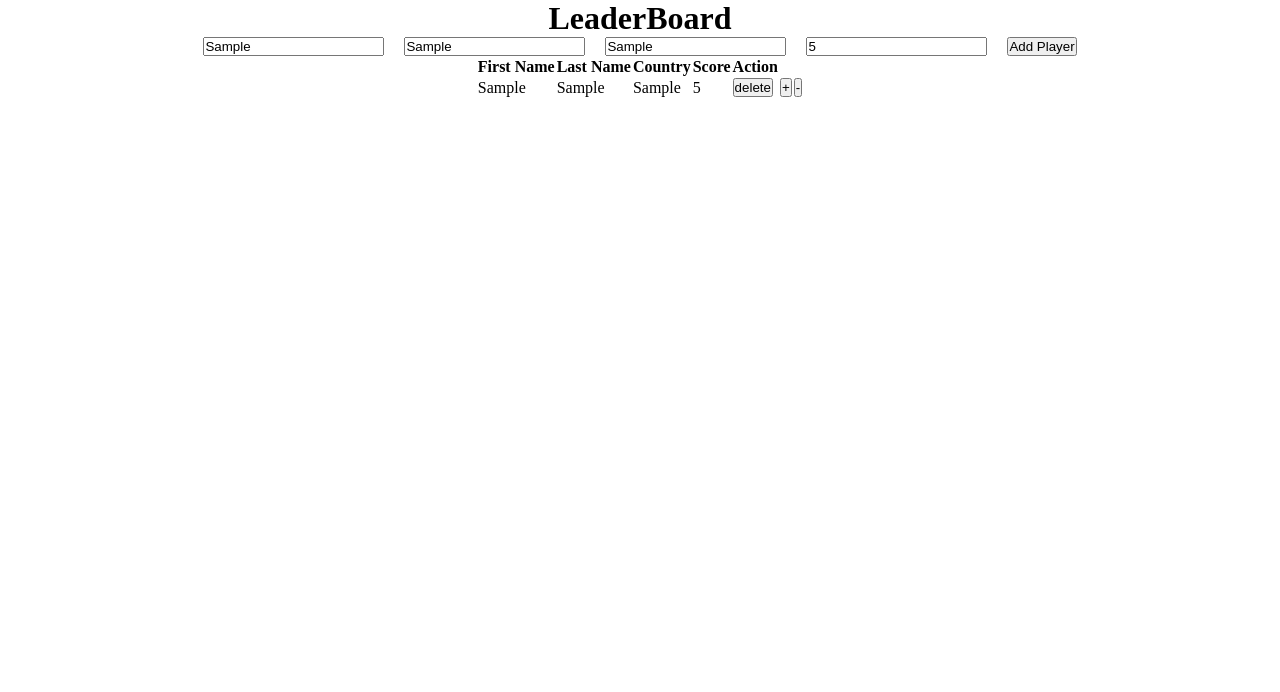
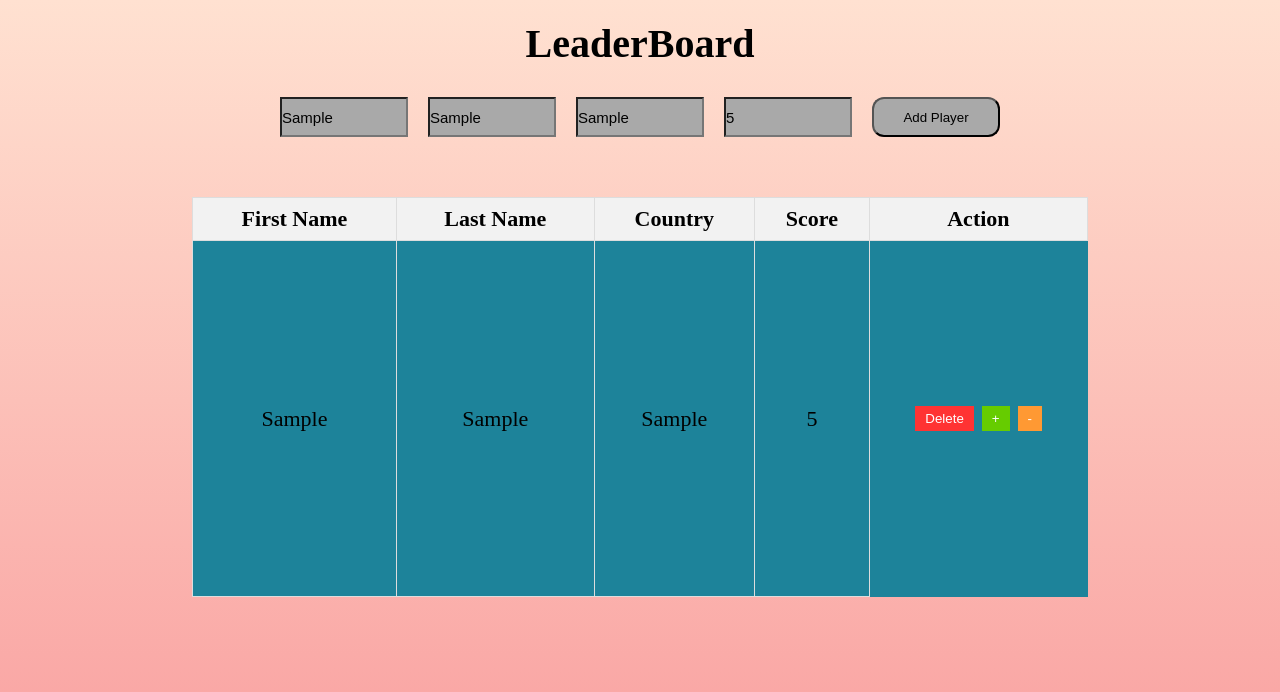
Before and after one commit to Prateekyadav01/Day8_Js_Project, a plain HTML site: page index.html in a window 1280 px wide. Both pictures are taken after typing "Sample", "Sample", "Sample", "5" into the empty fields and a click on the button "Add Player". Drawn offline with Linux system fonts and the light colour scheme.

Commit message:
js is done

```diff
--- a/index.js
+++ b/index.js
@@ -9,11 +9,11 @@ let btnScore = document.getElementById('button1');
 let dynamic = document.getElementById('dynamic');
 // console.log(country, score);
 
-let data=[];
+let data = [];
 
-btnScore.addEventListener('click', function(e){
-    let div1 = document.createElement('div');
-    let newData ={
+btnScore.addEventListener('click', function (e) {
+
+    let newData = {
         firstName: firstName.value,
         lastName: lastName.value,
         country: country.value,
@@ -30,45 +30,53 @@ btnScore.addEventListener('click', function(e){
 })
 
 
-function dataFetch (){
-    dynamic.innerHTML = ''; // Clear previous table
+function dataFetch() {
+    dynamic.innerHTML = '';
 
     let table = document.createElement('table');
     let thead = document.createElement('thead');
     let tbody = document.createElement('tbody');
 
-    // Table headers
+
     thead.innerHTML = `
     <tr>
-            <th>First Name</th>
-            <th>Last Name</th>
-            <th>Country</th>
-            <th>Score</th>
-            <th>Action</th>
+        <th class="header-cell">First Name</th>
+        <th class="header-cell">Last Name</th>
+        <th class="header-cell">Country</th>
+        <th class="header-cell">Score</th>
+        <th class="header-cell">Action</th>
     </tr>
 `;
 
-    // Table rows
+
     data.forEach(rowData => {
         let row = document.createElement('tr');
         row.innerHTML = `
-            <td>${rowData.firstName}</td>
-            <td>${rowData.lastName}</td>
-            <td>${rowData.country}</td>
-            <td>${rowData.score}</td>
-            <td><button onclick="handleDelete(this)">delete</button></td>
-            <td><button onclick="handlePlus(this)">+</button></td>
-            <td><button onclick="handleminus(this)">-</button></td>
+        <td class="data-cell">${rowData.firstName}</td>
+        <td class="data-cell">${rowData.lastName}</td>
+        <td class="data-cell">${rowData.country}</td>
+        <td class="data-cell">${rowData.score}</td>
+        <td class="action-cell">
+            <button class="delete-btn" onclick="handleDelete(this)">Delete</button>
+            <button class="plus-btn" onclick="handlePlus(this)">+</button>
+            <button class="minus-btn" onclick="handleMinus(this)">-</button>
+        </td>
     `;
         tbody.appendChild(row);
     });
 
+
+    table.classList.add('data-table');
+    thead.classList.add('table-header');
+    tbody.classList.add('table-body');
+
     table.appendChild(thead);
     table.appendChild(tbody);
+
     dynamic.appendChild(table);
 }
 
-function handlePlus(button){
+function handlePlus(button) {
     let row = button.parentElement.parentElement;
     let index = Array.from(row.parentElement.children).indexOf(row);
     console.log(data[index].score);
@@ -77,15 +85,15 @@ function handlePlus(button){
     dataFetch();
 }
 
-function handleminus(button){
+function handleMinus(button) {
     let row = button.parentElement.parentElement;
     let index = Array.from(row.parentElement.children).indexOf(row);
-   if(data[index].score > 5){
+    if (data[index].score > 5) {
         data[index].score = parseInt(data[index].score) - 5;
     }
     dataFetch();
 }
-function handleDelete(button){
+function handleDelete(button) {
     let row = button.parentElement.parentElement;
     let index = Array.from(row.parentElement.children).indexOf(row);
     data.splice(index, 1);
--- a/style.css
+++ b/style.css
@@ -12,43 +12,120 @@
     /* justify-content: center; */
     /* margin-top: 50px; */
     width: 100%;
-    height: 100vh;
-    background-color: rgb(255, 255, 255);
+    min-height: 100vh;
+    background: linear-gradient(rgb(255 225 209),rgb(249 159 159));
+
 }
 .static{
     display: flex;
     gap: 20px;
+    justify-content: center;
+    width: 80vw;
+    height: 10vh;
+}
+.static input {
+    display: flex;
+    width: 10vw;
+    /* border: 2px solid red; */
+    height: 5vh;
+    margin-top: 30px;
+    align-items: center;
+    justify-content: center;
+    /* border-radius: 0.75rem; */
+    background-color: darkgray;
+    color: black;
+    font-size: 15px;
+    /* font-weight: bold; */
+}
+h1{
+    font-size: 40px;
+    font-weight: 600;
+    margin-top: 20px;
+}
+
+.static button{
+    display: flex;
+/* border: 2px solid red; */
+height: 5vh;
+margin-top: 30px;
+align-items: center;
+width: 10vw;
+
+justify-content: center;
+border-radius: 0.75rem;
+background-color: darkgray;
+color: black;
+}
+
+.static button:hover{
+    background-color: #66cc00;
+    cursor: pointer;
+}
+
+/* Table */
+.data-table {
+    width: 100%;
+    border-collapse: collapse;
+    background-color: rgb(29, 131, 154);
+}
+
+/* Table header */
+.table-header {
+    background-color: #f2f2f2;
+}
+
+/* Table cells */
+.data-cell {
+    padding: 8px;
+    text-align: center;
+    font-size: 22px;
+    border: 1px solid #ddd;
+}
+
+/* Action cell */
+.action-cell {
+    text-align: center;
+}
+.header-cell{
+    padding: 8px;
+    text-align: center;
+    font-size: 22px;
+    border: 1px solid #ddd;
+}
+/* Action buttons */
+.delete-btn,
+.plus-btn,
+.minus-btn {
+    padding: 5px 10px;
+    margin: 2px;
+    border: none;
+    cursor: pointer;
+}
+
+.delete-btn {
+    background-color: #ff3333;
+    color: white;
+}
+
+.plus-btn {
+    background-color: #66cc00;
+    color: white;
+}
+
+.minus-btn {
+    background-color: #ff9933;
+    color: white;
 }
 
 
 
-/* styles.module.css */
-.table {
-    /* Styles for the table element */
-    border-collapse: collapse;
-    width: 100%; /* Adjust width as needed */
-    margin: 20px auto;
+  #dynamic{
+    display: flex;
+    justify-content: center;
+    /* align-items: center; */
+    /* flex-direction: column; */
+    margin-top: 50px;
+    /* background-color: red; */
+    width: 70vw;
+    height: 50vh;
   }
-
-  .table th,
-  .table td {
-    /* Styles for table headers and cells */
-    border: 1px solid #ddd;
-    padding: 8px;
-    text-align: left;
-  }
-
-  .table th {
-    /* Styles for table headers */
-    background-color: #f2f2f2;
-  }
-
-  .delete-button {
-    /* Styles for the delete button */
-    background-color: #ccc;
-    border: none;
-    color: white;
-    padding: 5px 8px;
-    cursor: pointer;
-    border-radius: 4px;
-  }
```
Lines whose indentation alone changed are shown as unchanged.
